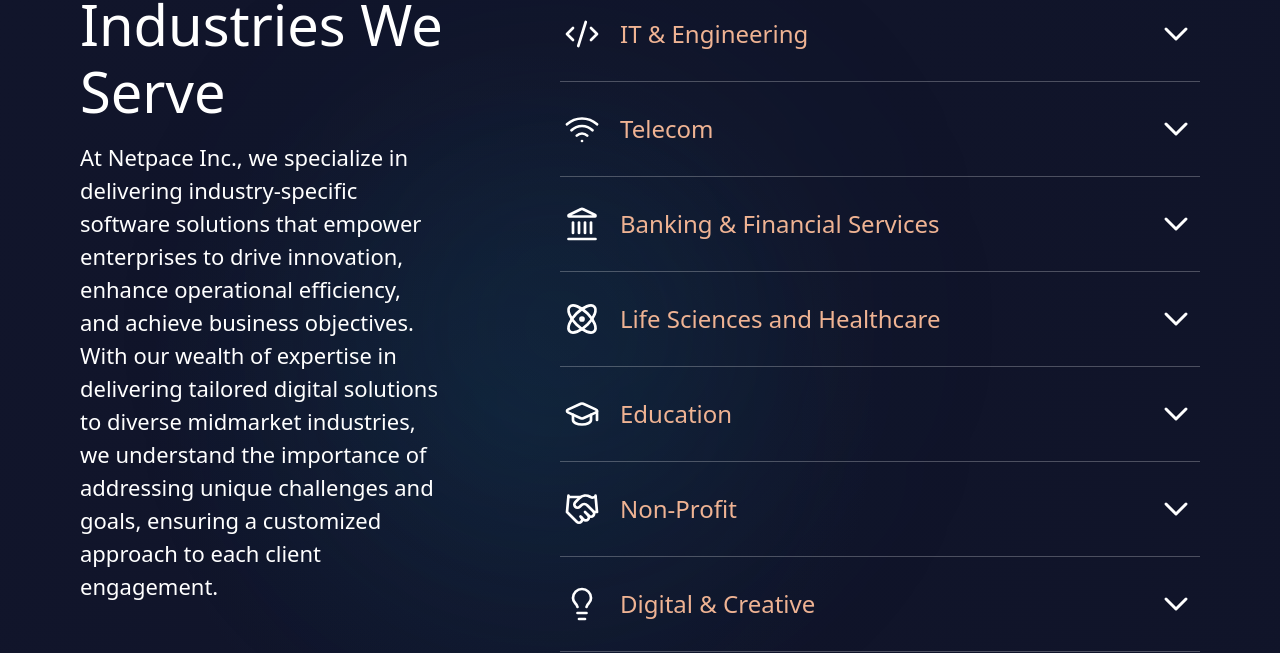
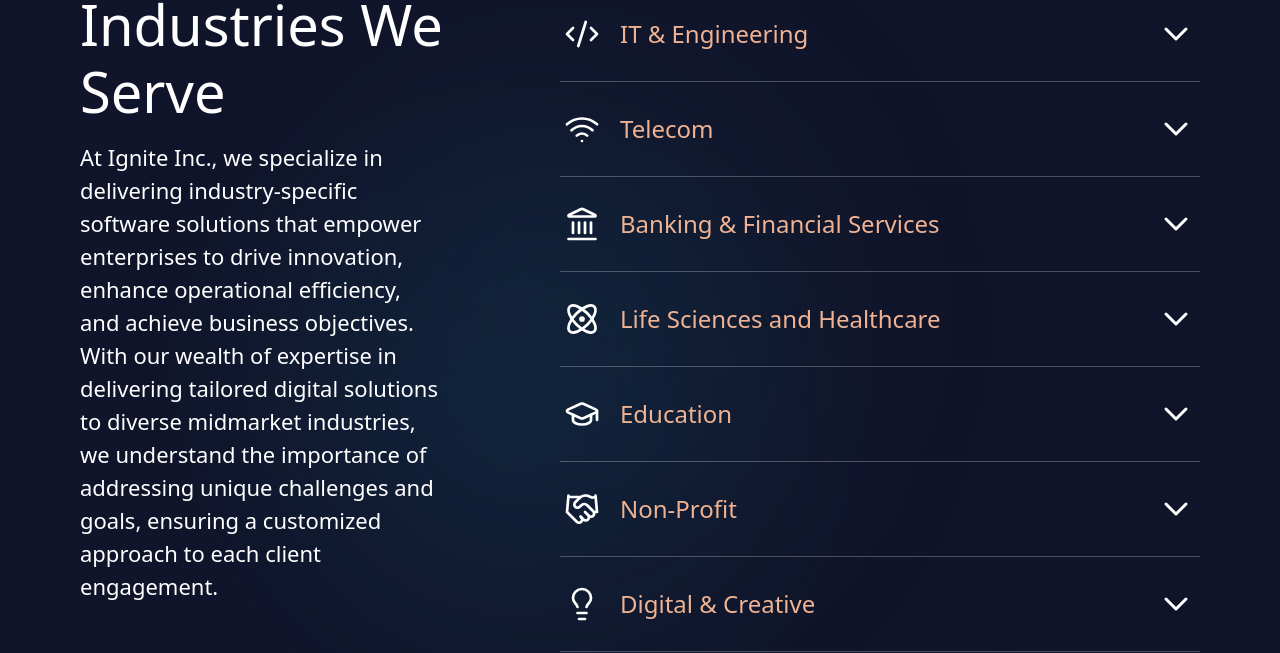
Before and after one commit to MDSARFRAAZNASIR/Ignite_3i, a React (Create React App) app: page /insights/industries in a window 1280 px wide. Shown: the part 893-1546 px from the top of the page. Built offline with nearby package versions, Linux system fonts and the light colour scheme.

Commit message:
add navigate route

```diff
--- a/src/App.js
+++ b/src/App.js
@@ -3,7 +3,7 @@
 import HomePage from "./components/HomePage";
 import ScrollToTop from "./components/ScrollToTop";
 import AIChatbot from "./components/AIChatbot";
-import { Route, Routes } from "react-router-dom";
+import { Navigate, Route, Routes } from "react-router-dom";
 import EnterpriseAppDevelopment from "./components/services/EnterpriseAppDevelopment";
 import DevOpsServices from "./components/services/DevOpsServices";
 import MobileAppDevelopment from "./components/services/MobileAppDevelopment";
@@ -88,6 +88,8 @@
         <Route path="/about-ignite3i" element={<AboutUs/>}></Route>
         <Route path="/career-at-ignite3i" element={<Careers/>}></Route>
         <Route path="/contactnow" element={<ContactUs/>}></Route>
+        {/* Redirect any unknown route to home */}
+        <Route path="*" element={<Navigate to="/" replace />} />
       </Routes>
       <AIChatbot />
     </>
--- a/src/components/insights/IndustriesAccordion.jsx
+++ b/src/components/insights/IndustriesAccordion.jsx
@@ -200,7 +200,7 @@
 
             "
           >
-            At Netpace Inc., we specialize in delivering industry-specific
+            At Ignite<span className="text-red-500"></span> Inc., we specialize in delivering industry-specific
             software solutions that empower enterprises to drive innovation,
             enhance operational efficiency, and achieve business objectives.
             With our wealth of expertise in delivering tailored digital
```
